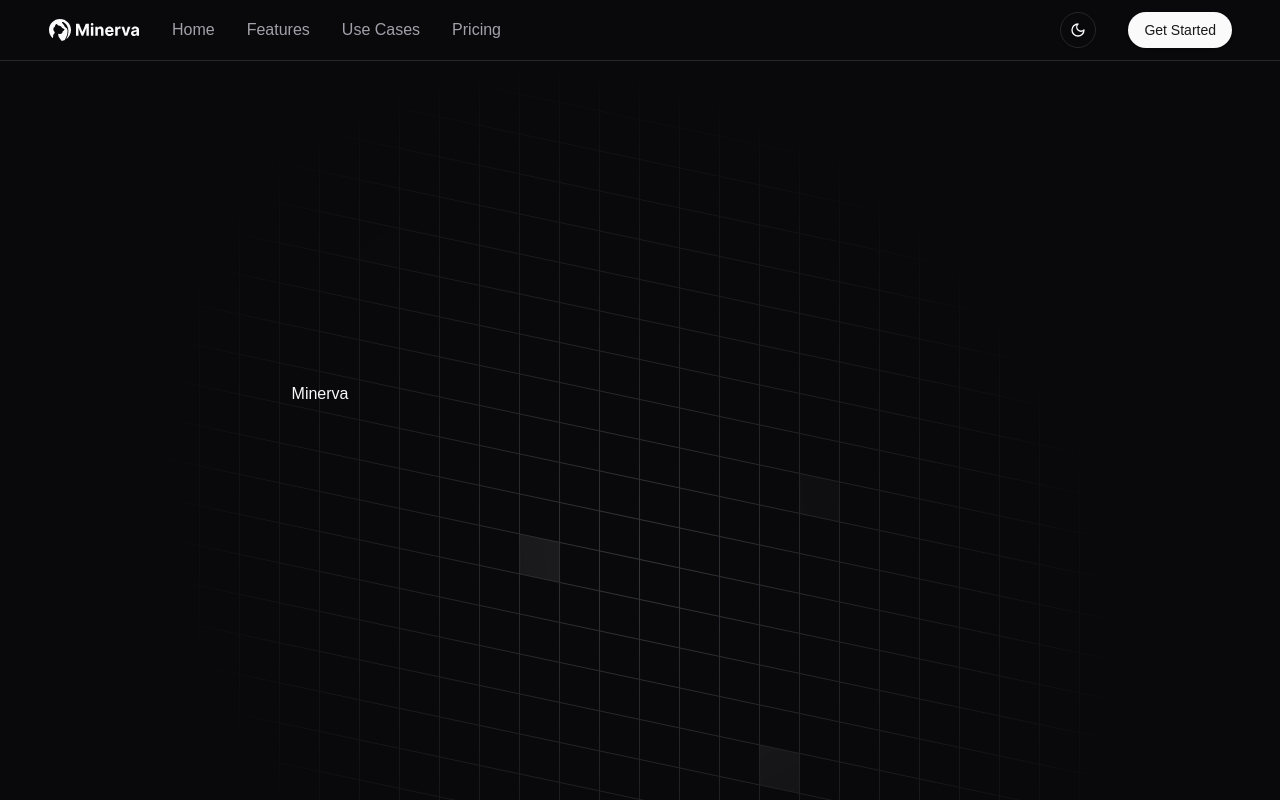
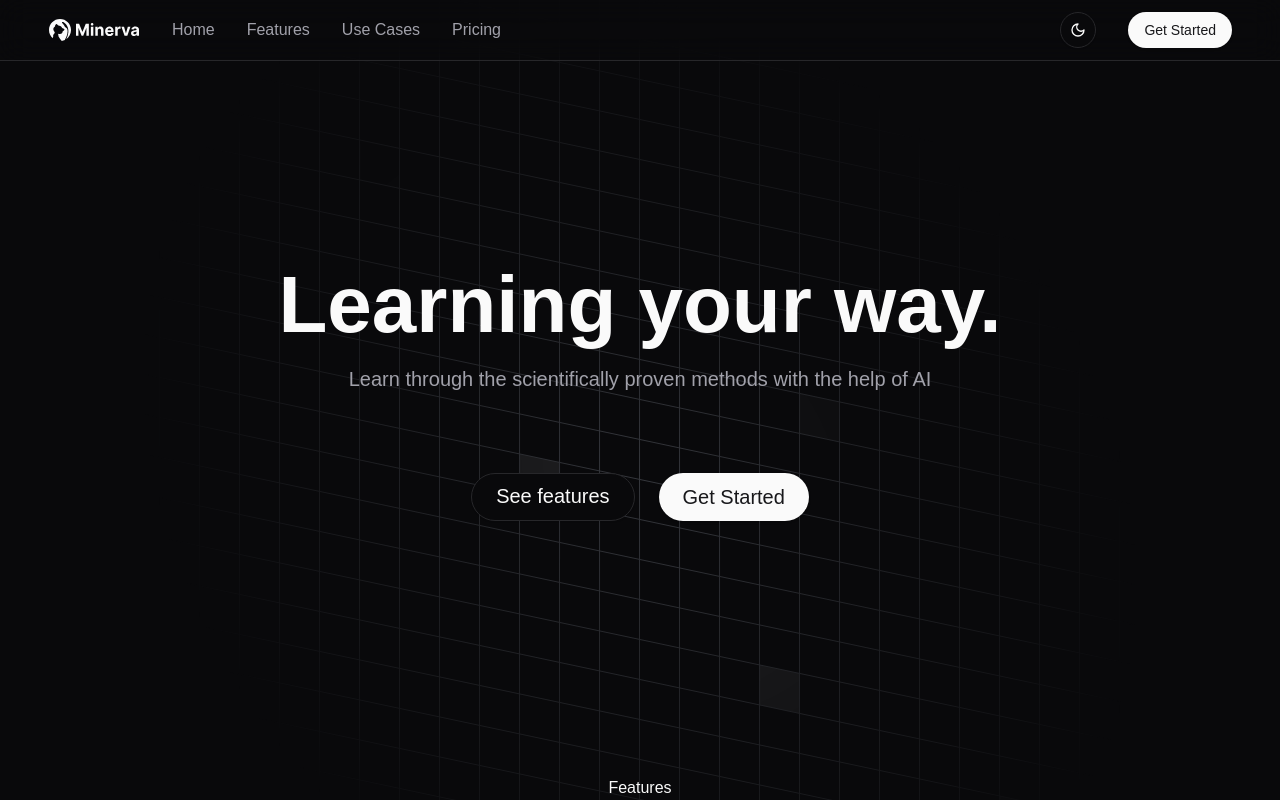
Before and after one commit to PhantomInTheWire/Minerva, a Next.js app in the folder frontend/: page / in a window 1280 px wide. Shown: the top 800 px of the page. Built offline with nearby package versions, Linux system fonts and the light colour scheme.

Commit message:
Hero section

```diff
--- a/frontend/src/components/landingPage/LandingPage.tsx
+++ b/frontend/src/components/landingPage/LandingPage.tsx
@@ -1,19 +1,36 @@
 import { AnimatedGridPattern } from "../ui/grid-patterns";
 import { cn } from "@/lib/utils";
 import { Navbar } from "./Navbar";
+import { Button } from "../ui/button";
+import Link from "next/link";
 
 export default function LandingPage() {
   return (
     <div className="w-full h-screen flex flex-col">
       <Navbar />
 
-      <div className="hero w-full h-screen flex flex-col items-center">
-        <div className="w-full h-[90%] flex items-center">
-          <div className="w-1/2 flex flex-col items-center">
-            <h1>Minerva</h1>
+      <div
+        id="home"
+        className="hero w-full h-screen flex flex-col items-center"
+      >
+        <div className="w-full h-[90%] flex flex-col items-center justify-center gap-20">
+          <div className="flex flex-col">
+            <h1 className="text-[5rem] font-semibold">Learning your way.</h1>
+            <h2 className="text-xl text-center text-muted-foreground">
+              Learn through the scientifically proven methods with the help of
+              AI
+            </h2>
           </div>
-
-          <div className="w-1/2 h-full"></div>
+          <div className="flex gap-6">
+            <Link
+              href="#features"
+              className="text-xl rounded-full px-6 py-2 border border-input bg-background shadow-sm hover:bg-accent hover:text-accent-foreground transition-all duration-300"
+            >
+              See features
+            </Link>
+            <Button className="text-xl rounded-full px-6 py-6">
+              Get Started
+            </Button>
           </div>
         </div>
         <AnimatedGridPattern
@@ -23,9 +40,13 @@ export default function LandingPage() {
           repeatDelay={1}
           className={cn(
             "[mask-image:radial-gradient(500px_circle_at_center,white,transparent)]",
-          "inset-x-0 inset-y-[-30%] h-[200%] skew-y-12"
+            "inset-x-0 inset-y-[-40%] h-[200%] skew-y-12 -z-10"
           )}
         />
       </div>
+      <div id="features" className="w-full flex flex-col items-center">
+        Features
+      </div>
+    </div>
   );
 }
--- a/frontend/src/components/landingPage/Navbar.tsx
+++ b/frontend/src/components/landingPage/Navbar.tsx
@@ -12,7 +12,10 @@ const LINKS = [
 
 export function Navbar() {
   return (
-    <header className="w-full flex items-center justify-between px-12 py-3 border-b-[1px]">
+    <header
+      className="w-full flex items-center justify-between px-12 py-3 border-b-[1px] sticky top-0"
+      style={{ backdropFilter: "blur(15px)" }}
+    >
       {/* border-[#f6f6f6] */}
       <div className="flex items-center gap-8">
         <Link href="/">
```
Lines whose indentation alone changed are shown as unchanged.
